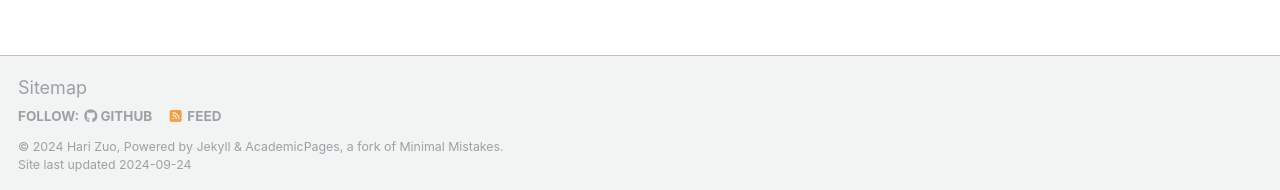
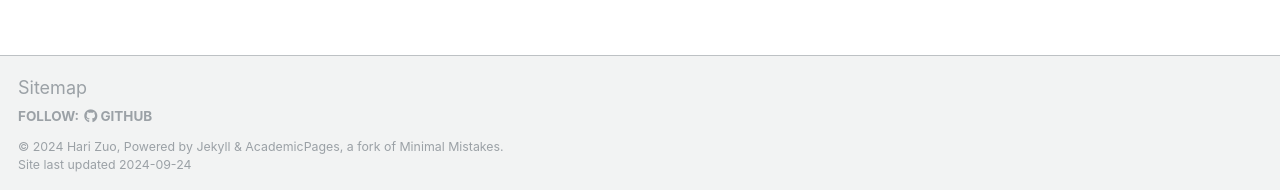
Before and after one commit to HariLogicSeldon/HariLogicSeldon.github.io, a Jekyll site: the page built from _pages/about.md, in a window 1280 px wide and 962 px high. Shown: the part 769-959 px from the top of the window. Built offline with Jekyll 4.4.1, drawn with Linux system fonts in a browser that asks for light colours.

Commit message:
config update

```diff
--- a/_config.yml
+++ b/_config.yml
@@ -43,7 +43,7 @@
   bitbucket        : # Username - Update with your username on the site
   codepen          : # Username
   dribbble         : # Username
-  github           : "https://github.com/HariLogicSeldon"
+  github           : "HariLogicSeldon"
   kaggle           : # Username
   stackoverflow    : # User number or user number and name (i.e., use "1" or "1/jeff-atwood")
 
@@ -116,7 +116,7 @@
       options:
         format           : "iso8601" # "iso8601" (default), "timestamp-seconds", "timestamp-milliseconds"
 atom_feed:
-  hide                   : false     # change to true to hide the RSS feed in the footer
+  hide                   : true     # change to true to hide the RSS feed in the footer
   path                   : # blank (default) uses feed.xml
 
 
```
